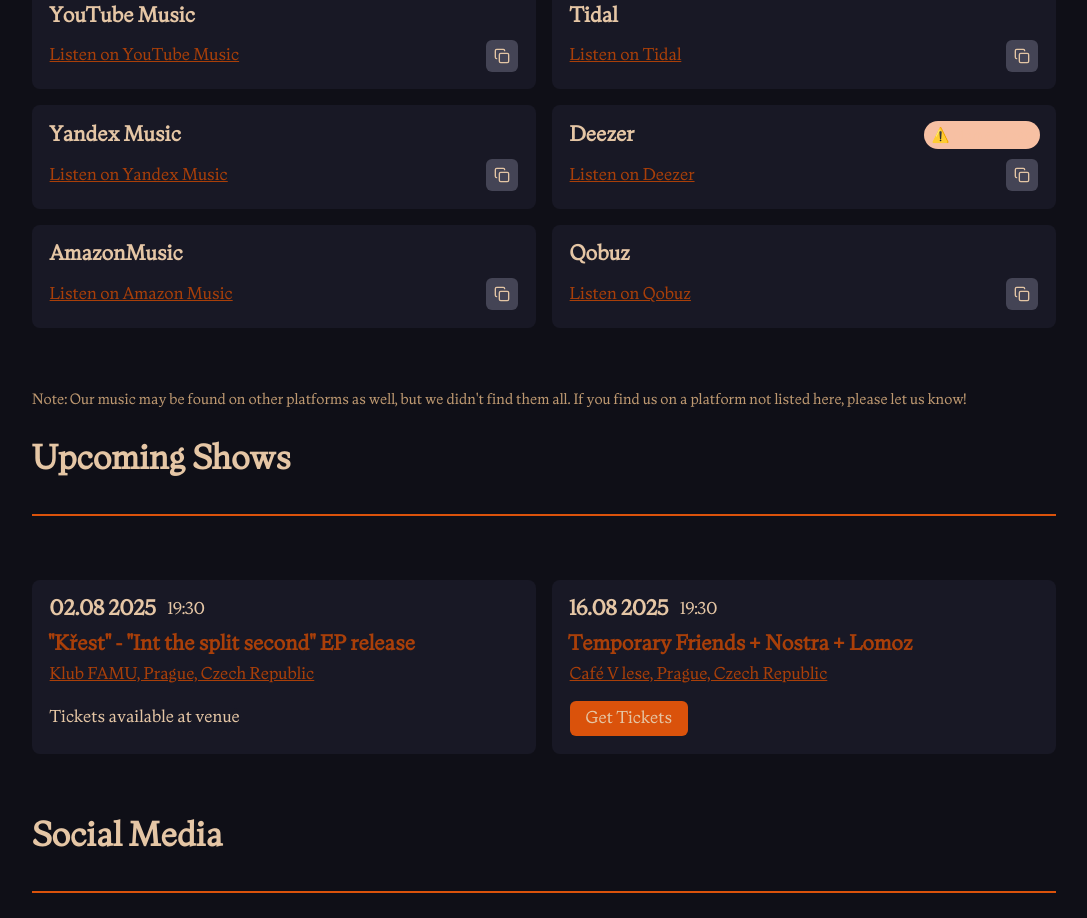
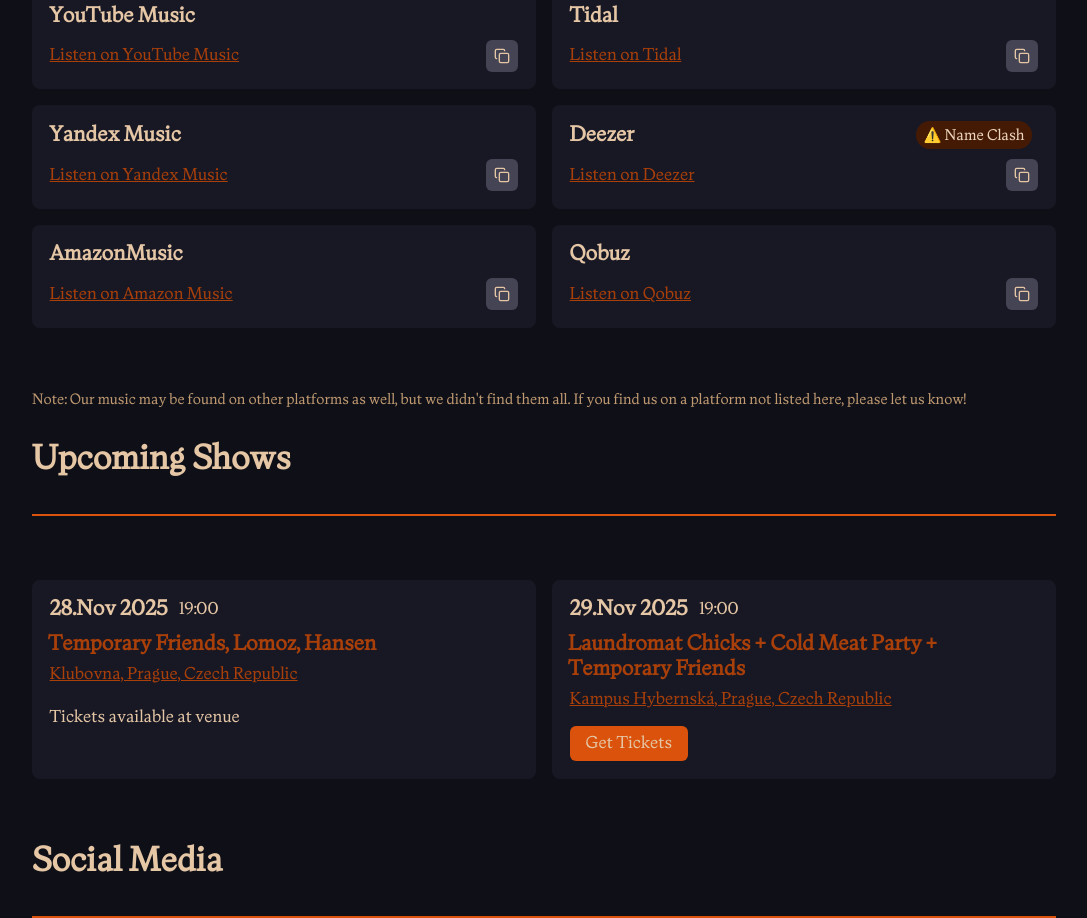
Before and after one commit to GlycerolVeinz/temps_site, a Next.js app: page / in a window 1280 px wide. Shown: the part 1120-2038 px from the top of the page, without its empty margins (96-1183 px from the left). Built offline with nearby package versions, Linux system fonts and the light colour scheme.

Commit message:
small changes and config change

```diff
--- a/app/globals.css
+++ b/app/globals.css
@@ -65,7 +65,7 @@
   --bg-image-overlay-neutral: var(--colors-neutral-800);
   --bg-highlight: var(--colors-brand-500);
   --bg-button: var(--colors-neutral-700);
-  --bg-warning: var(--colors-brand-300);
+  --bg-warning: var(--colors-brand-800);
 
   /* Hover colors */
   --bg-hover-primary: var(--colors-neutral-900);
@@ -81,7 +81,7 @@
   --text-link: var(--colors-brand-600);
   --text-hover: var(--colors-brand-200);
   --text-success: var(--colors-success);
-  --text-warning: var(--colors-brand-300);
+  --text-warning: var(--colors-secondary-200);
 }
 
 body {
--- a/components/cards/PlatformCard.jsx
+++ b/components/cards/PlatformCard.jsx
@@ -1,4 +1,4 @@
-import React, { useRef } from 'react';
+import React from 'react';
 import { Copy } from 'lucide-react';
 import styled from 'styled-components';
 import styles from '@/components/styles/module/Platform.module.css';
@@ -22,18 +22,6 @@
   onCopy,
   copiedLink
 }) {
-  const warningRef = useRef(null);
-
-  const handleWarningMouseEnter = (e) => {
-    if (warningRef.current) {
-      const rect = e.currentTarget.getBoundingClientRect();
-      const tooltip = window.getComputedStyle(warningRef.current, '::after');
-
-      warningRef.current.style.setProperty('--tooltip-left', `${rect.left + rect.width / 2}px`);
-      warningRef.current.style.setProperty('--tooltip-top', `${rect.top}px`);
-    }
-  };
-
   return (
     <PlatformCardContainer id={platform.id}>
       <PlatformHeader>
@@ -41,10 +29,7 @@
           {platform.title}
         </PlatformTitle>
         {platform.hasWrongAssociation && (
-          <WarningBadge
-            ref={warningRef}
-            onMouseEnter={handleWarningMouseEnter}
-          >
+          <WarningBadge>
             <WarningText>⚠️ Name Clash</WarningText>
           </WarningBadge>
         )}
--- a/components/styles/module/Platform.module.css
+++ b/components/styles/module/Platform.module.css
@@ -40,7 +40,7 @@
 .warningBadge {
     position: absolute;
     top: 1rem;
-    right: 1rem;
+    right: 1.5rem;
     background-color: var(--bg-warning);
     padding: 0.27rem;
     border-radius: 5rem;
@@ -50,19 +50,20 @@
 
 .warningBadge::after {
     content: "This platform may mix our music with other artists using the same name.";
-    position: fixed;
-    left: var(--tooltip-left, 50%);
-    top: var(--tooltip-top, 0);
-    transform: translate(-50%, calc(-100% - 0.5rem));
+    position: absolute;
+    right: 0;
+    bottom: calc(100% + 0.5rem);
     background-color: var(--bg-primary);
     color: var(--text-warning);
-    padding: 0.5rem;
+    padding: 0.75rem;
     border-radius: 0.5rem;
     border: 1px solid var(--text-warning);
 
-    max-width: 12rem;
+    max-width: min(20rem, calc(100vw - 3rem));
     width: max-content;
-    white-space: nowrap;
+    white-space: normal;
+    word-wrap: break-word;
+    line-height: 1.4;
     opacity: 0;
     visibility: hidden;
     pointer-events: none;
--- a/public/config/configuration.json
+++ b/public/config/configuration.json
@@ -141,23 +141,23 @@
       "shows": [
         {
           "id" : 0,
-          "venue" : "\"Křest\" - \"Int the split second\" EP release",
-          "location" : "Klub FAMU, Prague, Czech Republic",
-          "date" : "02.08 2025",
-          "time" : "19:30",
+          "venue" : "Temporary Friends, Lomoz, Hansen",
+          "location" : "Klubovna, Prague, Czech Republic",
+          "date" : "28.Nov 2025",
+          "time" : "19:00",
           "ticketLink" : null,
-          "eventLink" : "https://www.instagram.com/p/DMVVdlDp954/",
-          "googleMapsUrl" : "https://maps.app.goo.gl/n9pyr4uJACkZD5vq6"
+          "eventLink" : "https://www.instagram.com/p/DRAAxrcjDAA/?img_index=1",
+          "googleMapsUrl" : "https://maps.app.goo.gl/6NhayxFRWZPREgJL8"
         },
         {
           "id" : 1,
-          "venue" : "Temporary Friends + Nostra + Lomoz",
-          "location" : "Café V lese, Prague, Czech Republic",
-          "date" : "16.08 2025",
-          "time" : "19:30",
-          "ticketLink" : "https://goout.net/en/temporary-friends%2Bnostra%2Blomoz/szlnnwx/",
-          "eventLink" : "https://www.facebook.com/events/1091604166258300/?active_tab=about",
-          "googleMapsUrl" : "https://maps.app.goo.gl/Li8qRqpNHT6RRNmz7"
+          "venue" : "Laundromat Chicks + Cold Meat Party + Temporary Friends",
+          "location" : "Kampus Hybernská, Prague, Czech Republic",
+          "date" : "29.Nov 2025",
+          "time" : "19:00",
+          "ticketLink" : "https://goout.net/cs/laundromat-chicks%2Bcold-meat-party%2Btemporary-friends/szboocy/",
+          "eventLink" : "https://www.facebook.com/events/1424855051943584",
+          "googleMapsUrl" : "https://maps.app.goo.gl/VYoHU8Ei8aaaqvJt5"
         }
     ]
     }
```
